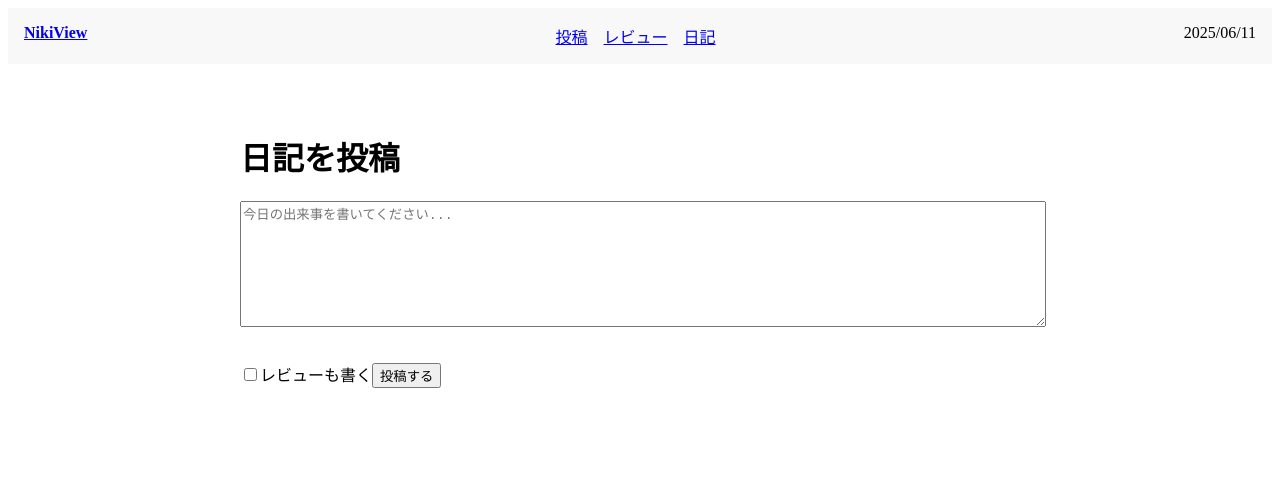
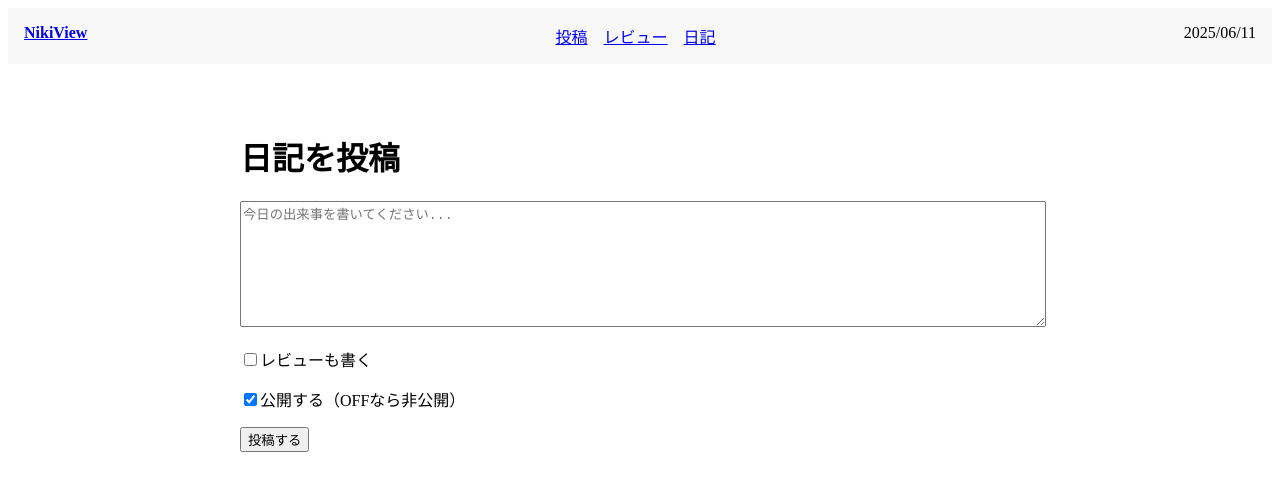
Before and after one commit to nikiview-takaaki/nikiview, a Next.js app: page /post in a window 1280 px wide. Shown: the top 490 px of the page. Built offline with nearby package versions, Linux system fonts and the light colour scheme; no server answers.

Commit message:
投稿画面に公開・非公開設定を追加

```diff
--- a/pages/post.tsx
+++ b/pages/post.tsx
@@ -1,6 +1,7 @@
 import { useState } from "react";
 import Layout from "../components/Layout";
 import { savePost } from "../lib/firebase";
+import { Post } from "../lib/firebase";
 
 export default function PostPage() {
   const [diaryText, setDiaryText] = useState("");
@@ -11,21 +12,21 @@ export default function PostPage() {
     price: "",
     rating: 3,
   });
+  const [isPublic, setIsPublic] = useState(true);  // 公開・非公開の状態
 
   const handleSubmit = async (e: React.FormEvent) => {
     e.preventDefault();
 
-    const postData = {
+    const postData: Post = {
       diaryText,
       isReview,
       review: isReview ? review : null,
-      createdAt: new Date() // ← タイムスタンプを追加
+      isPublic,  // 追加
     };
 
-    try {
+    console.log("投稿データ:", postData);
     await savePost(postData);
     alert("投稿が保存されました！");
-      // 初期化
     setDiaryText("");
     setIsReview(false);
     setReview({
@@ -34,10 +35,7 @@ export default function PostPage() {
       price: "",
       rating: 3,
     });
-    } catch (error) {
-      alert("保存に失敗しました。コンソールを確認してください。");
-      console.error("投稿エラー:", error);
-    }
+    setIsPublic(true);
   };
 
   return (
@@ -105,6 +103,18 @@ export default function PostPage() {
             </div>
           )}
 
+          {/* 公開・非公開の追加 */}
+          <div style={{ marginTop: "1rem" }}>
+            <label>
+              <input
+                type="checkbox"
+                checked={isPublic}
+                onChange={(e) => setIsPublic(e.target.checked)}
+              />
+              公開する（OFFなら非公開）
+            </label>
+          </div>
+
           <button type="submit" style={{ marginTop: "1rem" }}>
             投稿する
           </button>
```
Lines whose indentation alone changed are shown as unchanged.
